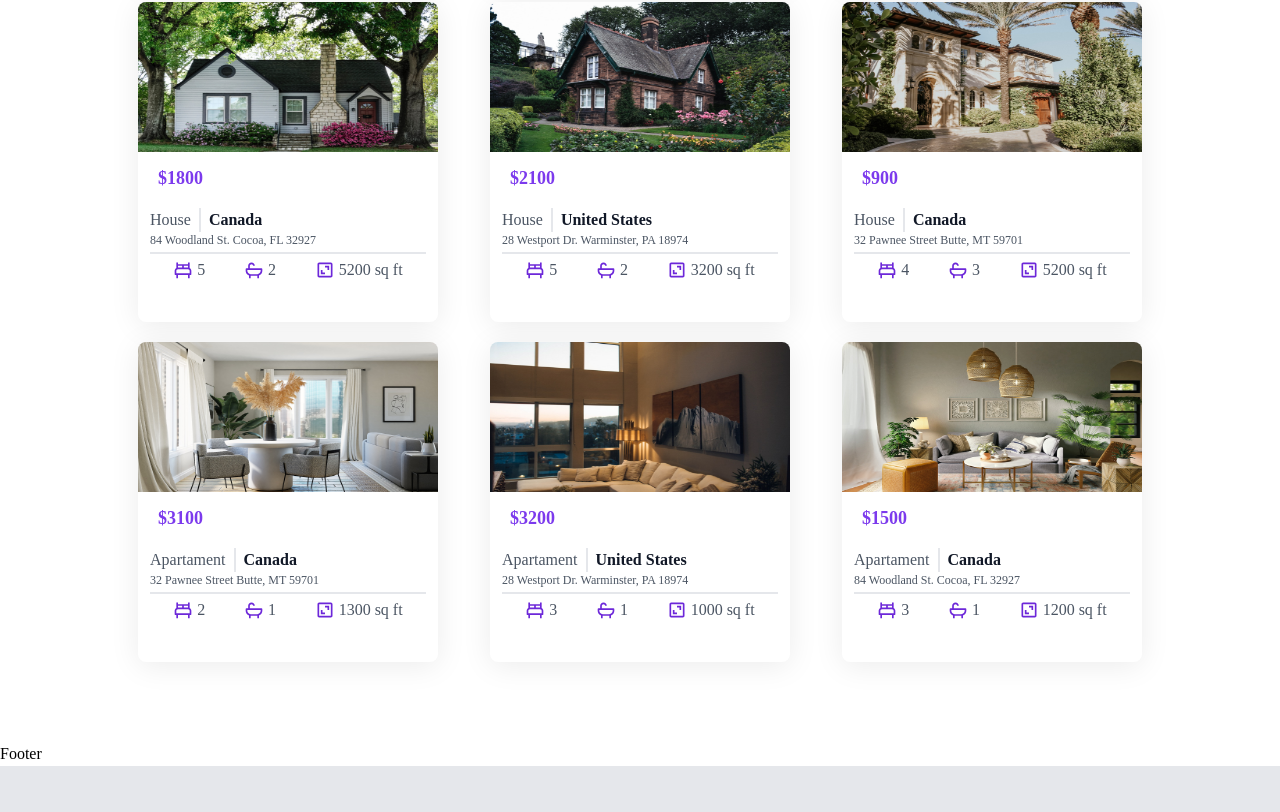
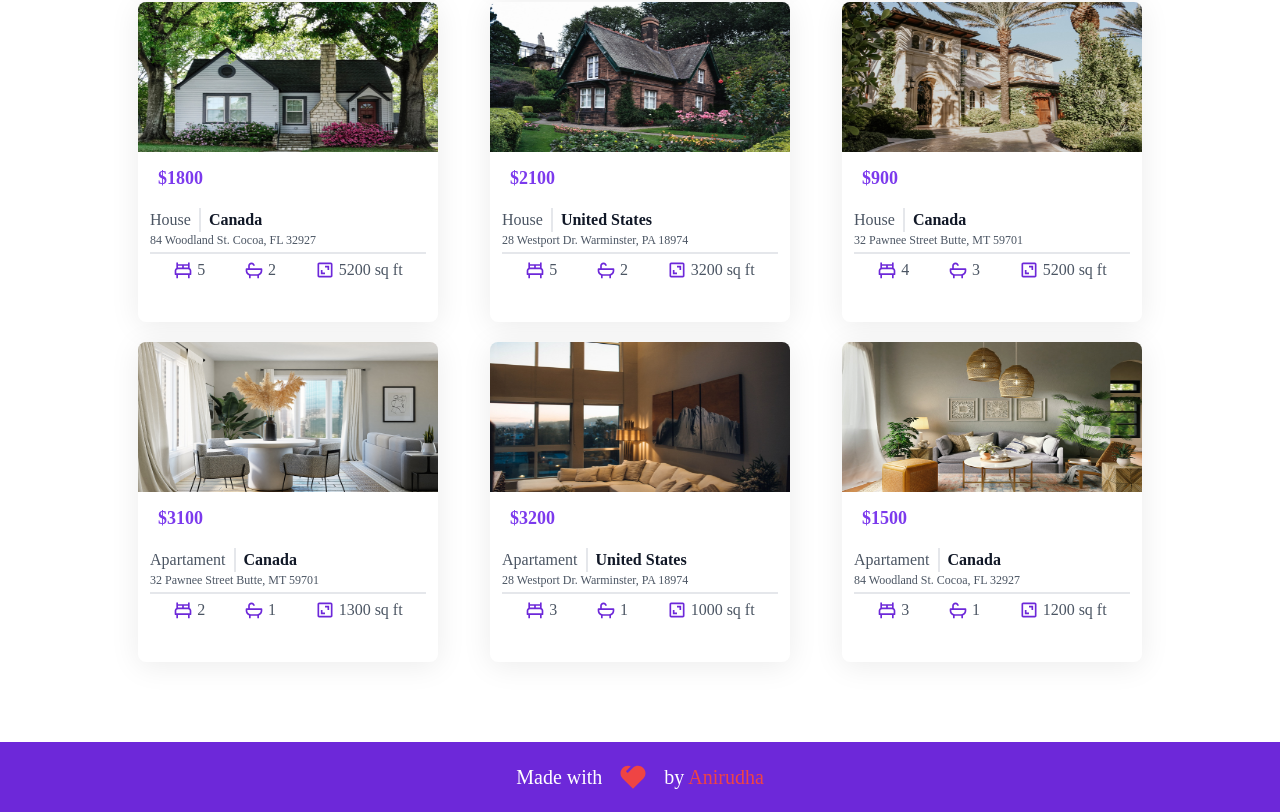
Before and after one commit to AnirudhaPatil-1/91acres-Real-Estate-Website, a React (Create React App) app: page / in a window 1280 px wide. Shown: the part 1759-2571 px from the top of the page. Before the commit the page ends 2525 px from the top, so only its background shows below. Built offline with nearby package versions, Linux system fonts and the light colour scheme; the HTML template or start-up script is replaced by a standard one.

Commit message:
element added - footer - creator tag

```diff
--- a/src/components/Footer.js
+++ b/src/components/Footer.js
@@ -1,8 +1,16 @@
 import React from "react";
+import { RiHeart2Fill} from "react-icons/ri";
 
 const Footer = () => {
     return (
-        <div>Footer</div>
+        <div className="bg-violet-700 w-full h-15 text-white">
+            <div className="flex justify-center items-center p-5 gap-4 text-xl" >
+                <p>Made with </p>
+                <RiHeart2Fill className="text-red-500 text-3xl"/>
+                <p> by <span className="text-red-500">Anirudha</span> </p>
+
+            </div>
+        </div>
     )
 }
 
```
